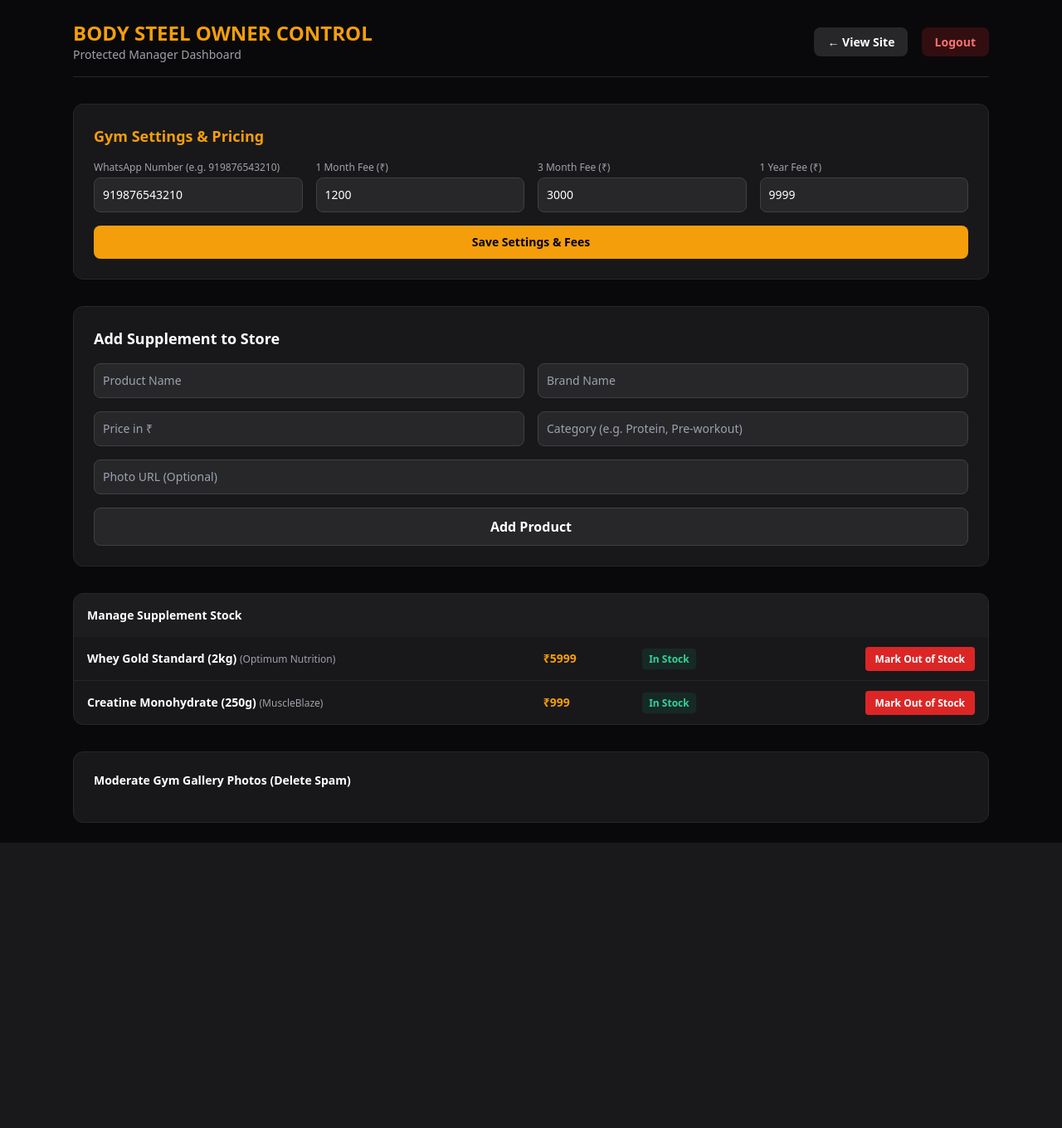
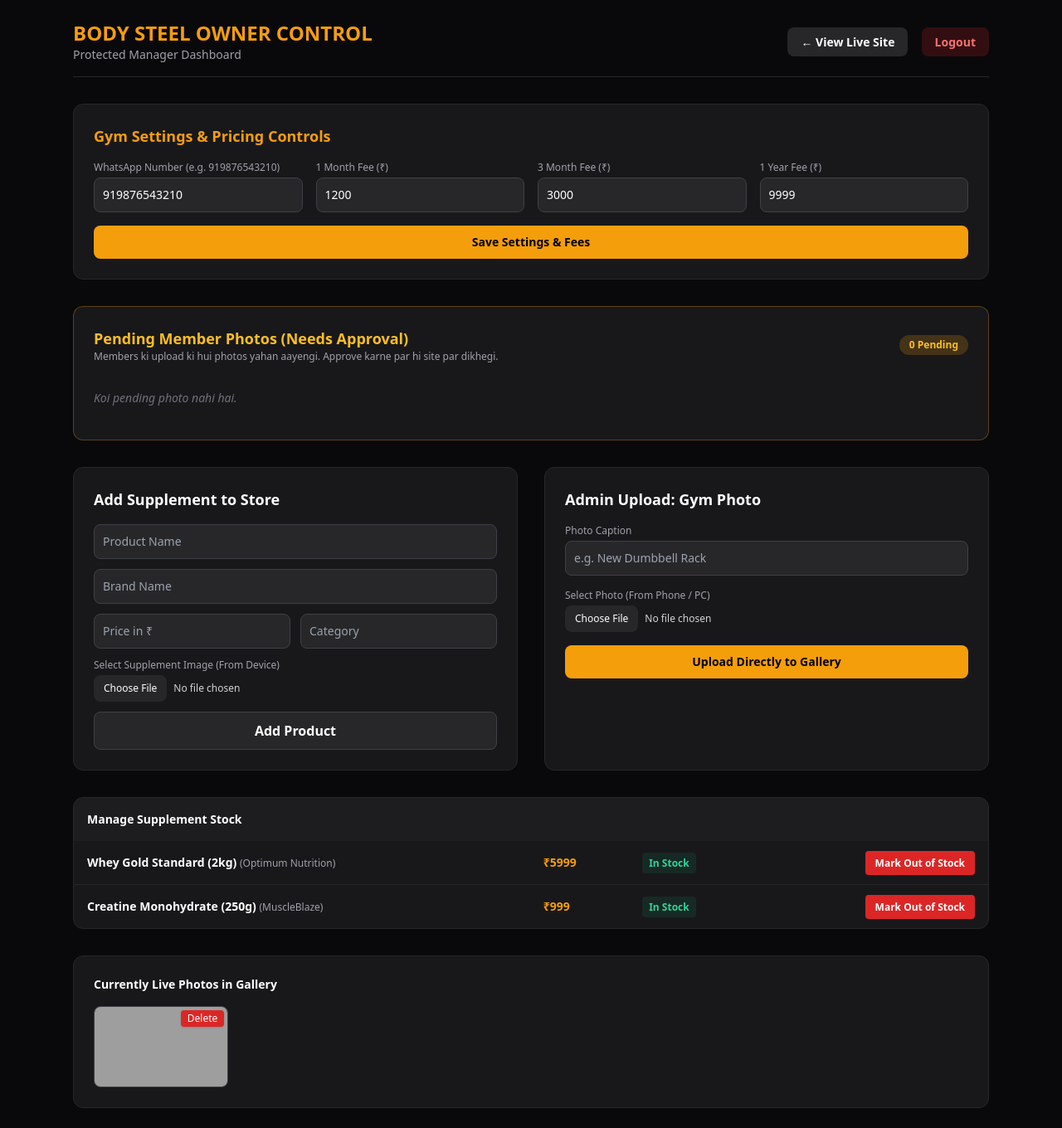
Before and after one commit to Aryan-vats-hub/bodysteel, a Flask app: page /admin in a window 1280 px wide. Shown: the whole page at 83% size. Before the commit the page ends 1016 px from the top, so only its background shows below. Run offline with Flask 3, Linux system fonts and the light colour scheme; the visitor is signed in with stand-in values (Sample User, id 1); data comes from the database, SQL or seed files in the repository; some libraries are stand-ins or nearby versions; grey boxes are pictures that could not be loaded.

Commit message:
Update admin.html

```diff
--- a/templates/admin.html
+++ b/templates/admin.html
@@ -14,14 +14,14 @@
             <p class="text-zinc-400 text-sm">Protected Manager Dashboard</p>
         </div>
         <div class="space-x-3">
-            <a href="/" class="text-sm bg-zinc-800 hover:bg-zinc-700 px-4 py-2 rounded-lg font-bold">← View Site</a>
+            <a href="/" class="text-sm bg-zinc-800 hover:bg-zinc-700 px-4 py-2 rounded-lg font-bold">← View Live Site</a>
             <a href="/admin-logout" class="text-sm bg-red-600/20 text-red-400 hover:bg-red-600 hover:text-white px-4 py-2 rounded-lg font-bold transition">Logout</a>
         </div>
     </div>
 
-    <!-- Gym WhatsApp & Fees Management -->
+    <!-- Gym WhatsApp & Fees Management (Owner Manually Set Karega) -->
     <div class="bg-zinc-900 border border-zinc-800 rounded-xl p-6 mb-8">
-        <h2 class="text-lg font-bold text-amber-500 mb-4">Gym Settings & Pricing</h2>
+        <h2 class="text-lg font-bold text-amber-500 mb-4">Gym Settings & Pricing Controls</h2>
         <form action="/update_settings" method="POST" class="grid grid-cols-1 md:grid-cols-4 gap-4">
             <div>
                 <label class="text-xs text-zinc-400 block mb-1">WhatsApp Number (e.g. 919876543210)</label>
@@ -43,17 +43,68 @@
         </form>
     </div>
 
-    <!-- Add Supplement -->
-    <div class="bg-zinc-900 border border-zinc-800 rounded-xl p-6 mb-8">
-        <h2 class="text-lg font-bold mb-4">Add Supplement to Store</h2>
-        <form action="/add_product" method="POST" class="grid grid-cols-1 md:grid-cols-2 gap-4">
-            <input type="text" name="name" placeholder="Product Name" required class="bg-zinc-800 p-2.5 rounded-lg border border-zinc-700 text-white text-sm">
-            <input type="text" name="brand" placeholder="Brand Name" required class="bg-zinc-800 p-2.5 rounded-lg border border-zinc-700 text-white text-sm">
-            <input type="number" name="price" placeholder="Price in ₹" required class="bg-zinc-800 p-2.5 rounded-lg border border-zinc-700 text-white text-sm">
-            <input type="text" name="category" placeholder="Category (e.g. Protein, Pre-workout)" required class="bg-zinc-800 p-2.5 rounded-lg border border-zinc-700 text-white text-sm">
-            <input type="url" name="image_url" placeholder="Photo URL (Optional)" class="bg-zinc-800 p-2.5 rounded-lg border border-zinc-700 text-white text-sm md:col-span-2">
-            <button type="submit" class="bg-zinc-800 hover:bg-zinc-700 text-white font-bold p-2.5 rounded-lg md:col-span-2 border border-zinc-700 transition">Add Product</button>
-        </form>
+    <!-- PENDING MEMBER PHOTOS (Approve / Reject) -->
+    <div class="bg-zinc-900 border border-amber-500/30 rounded-xl p-6 mb-8">
+        <div class="flex items-center justify-between mb-4">
+            <div>
+                <h2 class="text-lg font-bold text-amber-400">Pending Member Photos (Needs Approval)</h2>
+                <p class="text-xs text-zinc-400">Members ki upload ki hui photos yahan aayengi. Approve karne par hi site par dikhegi.</p>
+            </div>
+            <span class="bg-amber-500/20 text-amber-400 px-3 py-1 rounded-full text-xs font-bold">{{ pending_photos | length }} Pending</span>
+        </div>
+
+        {% if pending_photos | length == 0 %}
+            <p class="text-zinc-500 text-sm italic py-4">Koi pending photo nahi hai.</p>
+        {% else %}
+            <div class="grid grid-cols-2 md:grid-cols-4 gap-4">
+                {% for pic in pending_photos %}
+                <div class="bg-zinc-800 rounded-lg overflow-hidden border border-zinc-700 flex flex-col justify-between">
+                    <img src="{{ pic.image_url }}" class="h-32 w-full object-cover">
+                    <div class="p-2 text-xs text-zinc-300 truncate">{{ pic.caption }}</div>
+                    <div class="p-2 pt-0 flex gap-2">
+                        <a href="/approve_photo/{{ pic.id }}" class="flex-1 bg-emerald-600 hover:bg-emerald-500 text-white text-xs font-bold py-1.5 rounded text-center">Approve</a>
+                        <a href="/delete_photo/{{ pic.id }}" class="flex-1 bg-red-600 hover:bg-red-500 text-white text-xs font-bold py-1.5 rounded text-center">Reject</a>
+                    </div>
+                </div>
+                {% endfor %}
+            </div>
+        {% endif %}
+    </div>
+
+    <div class="grid grid-cols-1 md:grid-cols-2 gap-8 mb-8">
+        <!-- Add Supplement Form -->
+        <div class="bg-zinc-900 border border-zinc-800 rounded-xl p-6">
+            <h2 class="text-lg font-bold mb-4">Add Supplement to Store</h2>
+            <form action="/add_product" method="POST" enctype="multipart/form-data" class="space-y-3">
+                <input type="text" name="name" placeholder="Product Name" required class="w-full bg-zinc-800 p-2.5 rounded-lg border border-zinc-700 text-white text-sm">
+                <input type="text" name="brand" placeholder="Brand Name" required class="w-full bg-zinc-800 p-2.5 rounded-lg border border-zinc-700 text-white text-sm">
+                <div class="grid grid-cols-2 gap-3">
+                    <input type="number" name="price" placeholder="Price in ₹" required class="w-full bg-zinc-800 p-2.5 rounded-lg border border-zinc-700 text-white text-sm">
+                    <input type="text" name="category" placeholder="Category" required class="w-full bg-zinc-800 p-2.5 rounded-lg border border-zinc-700 text-white text-sm">
+                </div>
+                <div>
+                    <label class="text-xs text-zinc-400 block mb-1">Select Supplement Image (From Device)</label>
+                    <input type="file" name="product_file" accept="image/*" class="w-full text-xs text-zinc-300 file:mr-2 file:py-2 file:px-3 file:rounded-lg file:border-0 file:bg-zinc-800 file:text-white cursor-pointer">
+                </div>
+                <button type="submit" class="w-full bg-zinc-800 hover:bg-zinc-700 text-white font-bold p-2.5 rounded-lg border border-zinc-700 transition">Add Product</button>
+            </form>
+        </div>
+
+        <!-- Admin Direct Official Gym Photo Upload -->
+        <div class="bg-zinc-900 border border-zinc-800 rounded-xl p-6">
+            <h2 class="text-lg font-bold mb-4">Admin Upload: Gym Photo</h2>
+            <form action="/admin_upload_photo" method="POST" enctype="multipart/form-data" class="space-y-4">
+                <div>
+                    <label class="text-xs text-zinc-400 block mb-1">Photo Caption</label>
+                    <input type="text" name="caption" placeholder="e.g. New Dumbbell Rack" class="w-full bg-zinc-800 p-2.5 rounded-lg border border-zinc-700 text-white text-sm">
+                </div>
+                <div>
+                    <label class="text-xs text-zinc-400 block mb-1">Select Photo (From Phone / PC)</label>
+                    <input type="file" name="photo_file" accept="image/*" required class="w-full text-xs text-zinc-300 file:mr-2 file:py-2 file:px-3 file:rounded-lg file:border-0 file:bg-zinc-800 file:text-white cursor-pointer">
+                </div>
+                <button type="submit" class="w-full bg-amber-500 hover:bg-amber-600 text-black font-extrabold p-2.5 rounded-lg text-sm transition">Upload Directly to Gallery</button>
+            </form>
+        </div>
     </div>
 
     <!-- Stock Status Manager -->
@@ -83,11 +134,11 @@
         </table>
     </div>
 
-    <!-- Manage Gallery -->
+    <!-- Live Approved Photos (Can Delete anytime) -->
     <div class="bg-zinc-900 border border-zinc-800 rounded-xl p-6">
-        <h3 class="font-bold text-sm mb-4">Moderate Gym Gallery Photos (Delete Spam)</h3>
+        <h3 class="font-bold text-sm mb-4">Currently Live Photos in Gallery</h3>
         <div class="grid grid-cols-2 md:grid-cols-6 gap-4">
-            {% for pic in photos %}
+            {% for pic in approved_photos %}
             <div class="relative bg-zinc-800 rounded-lg overflow-hidden border border-zinc-700 group">
                 <img src="{{ pic.image_url }}" class="h-24 w-full object-cover">
                 <a href="/delete_photo/{{ pic.id }}" onclick="return confirm('Delete this image?')" class="absolute top-1 right-1 bg-red-600 text-white text-xs px-2 py-0.5 rounded shadow hover:bg-red-700">Delete</a>
```
